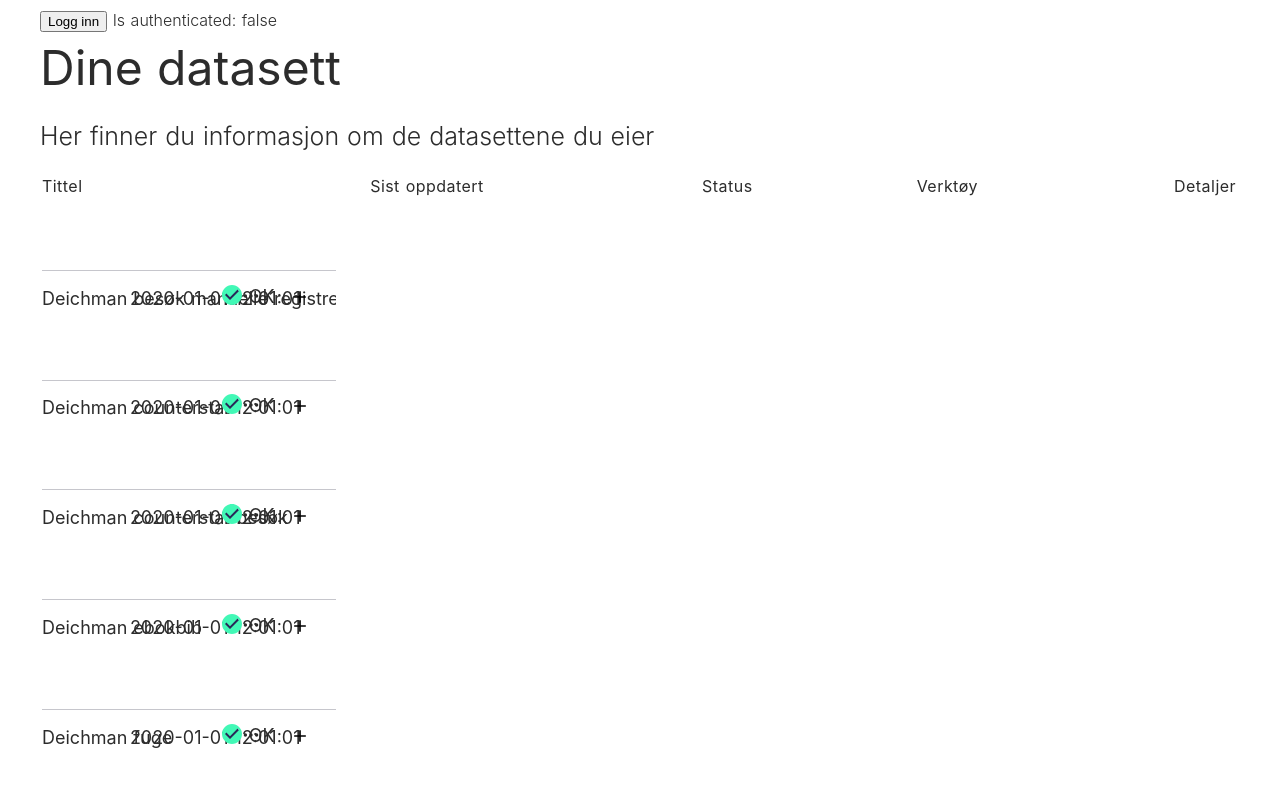
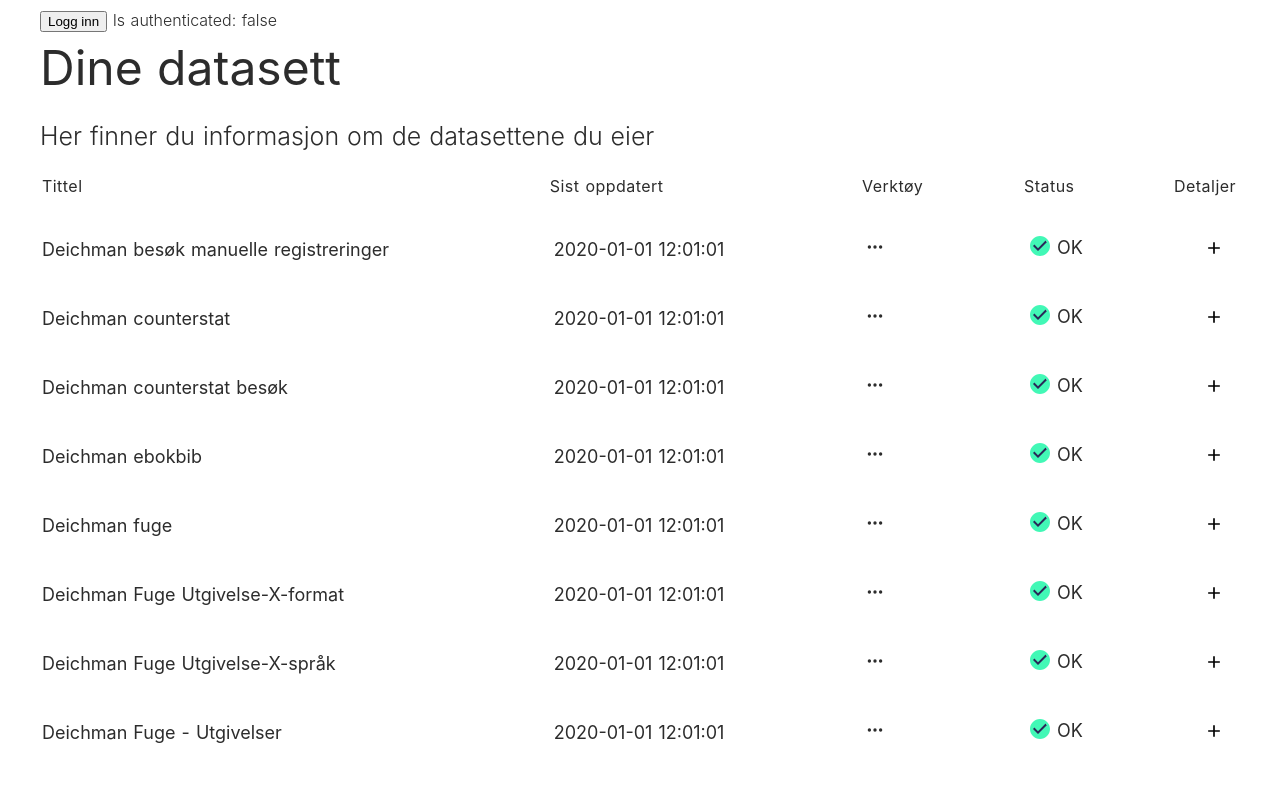
Before and after one commit to oslokommune/dataplatform-frontend, a Vue app: page /#/ in a window 1280 px wide. Shown: the top 786 px of the page. Built offline with nearby package versions, Linux system fonts and the light colour scheme; no server answers.

Commit message:
DP-1102: Testing table WIP

```diff
--- a/src/assets/common.scss
+++ b/src/assets/common.scss
@@ -62,12 +62,10 @@
 
 tr {
   padding: 0 3em;
-  border-bottom: solid 1px $grey-200;
+  overflow-y: auto;
 }
 
 td {
-  max-width: 0;
-
   &:last-child {
     padding-top: 0;
     padding-bottom: 0;
@@ -82,7 +80,7 @@
 td,
 th {
   white-space: nowrap;
-
+  overflow: hidden;
   text-overflow: ellipsis;
   text-align: left;
   font-weight: normal;
--- a/src/components/DatasetList/Home.vue
+++ b/src/components/DatasetList/Home.vue
@@ -12,51 +12,36 @@
       <h1>Dine datasett</h1>
       <p>Her finner du informasjon om de datasettene du eier</p>
     </div>
-
-    <div class="dataset-list" v-if="datasets.length > 0">
+    <div v-if="datasets">
       <table>
-        <tr>
+        <thead>
           <th>Tittel</th>
           <th>Sist oppdatert</th>
+          <th>Verktøy</th>
           <th>Status</th>
-          <th>Verktøy</th>
           <th>Detaljer</th>
-        </tr>
-        <tr>
-          <ExpandableRow
+        </thead>
+        <tbody
+          class="dataset-list"
           v-for="datasetobject in filteredDatasets"
           :key="datasetobject.id"
         >
-            <template v-slot:title>
+          <tr class="row">
+            <td>{{ datasetobject.title }}</td>
+            <td>2020-01-01 12:01:01</td>
+            <td><IconDotDotHorizontal /></td>
+            <td><DatasetStatus /></td>
             <td>
-                <p>{{ datasetobject.title }}</p>
+              <div class="stateAndExpandCollapse">
+                <ExpandCollapseIcon
+                  :expanded="expanded"
+                  @click.native.stop="expanded = !expanded"
+                />
+              </div>
             </td>
-            </template>
-
-            <template v-slot:date>
-              <td>
-                <p>2020-01-01 12:01:01</p>
-              </td>
-            </template>
-            <template v-slot:status>
-              <td>
-                <DatasetStatus />
-              </td>
-            </template>
-            <template v-slot:expandedContent>
-              <dl class="details">
-                <dt>Status id:</dt>
-                <dd>12345</dd>
-
-                <dt>Feilmelding:</dt>
-                <dd>Feil struktur</dd>
-              </dl>
-            </template>
-            <template v-slot:edit>
-              <a href="#"> <IconDotDotHorizontal /></a>
-            </template>
-          </ExpandableRow>
+            <div v-if="expanded" class="expandedContent">hei</div>
           </tr>
+        </tbody>
       </table>
     </div>
     <div v-else>
@@ -68,21 +53,22 @@
 <script>
 import { mapGetters, mapActions, mapState } from 'vuex'
 import IconDotDotHorizontal from '@/components/icons/IconDotDotHorizontal'
-import ExpandableRow from '@/components/LayoutComponents/ExpandableRow'
+import ExpandCollapseIcon from '@/components/icons/ExpandCollapseIcon'
 import DatasetStatus from '@/components/DatasetList/DatasetStatus'
 import datasets from '@/assets/mock/dataset.json'
 
 export default {
   name: 'DatasetList',
   components: {
-    ExpandableRow,
     IconDotDotHorizontal,
     DatasetStatus,
+    ExpandCollapseIcon,
   },
   data() {
     return {
       datasets,
       owner: 'Deichman',
+      expanded: false,
     }
   },
   mounted() {
@@ -113,8 +99,19 @@
 
 <style lang="scss" scoped>
 @import '@/assets/variables';
+@import '@/assets/common';
+
 .intro p {
   font-size: $font-size-ingress;
+}
+tr {
+  font-size: 18px;
+  border-top: $separator-border;
+  overflow-y: auto;
+
+  &:last-of-type {
+    border-bottom: $separator-border;
+  }
 }
 
 .details dt {
```
Lines whose indentation alone changed are shown as unchanged.
